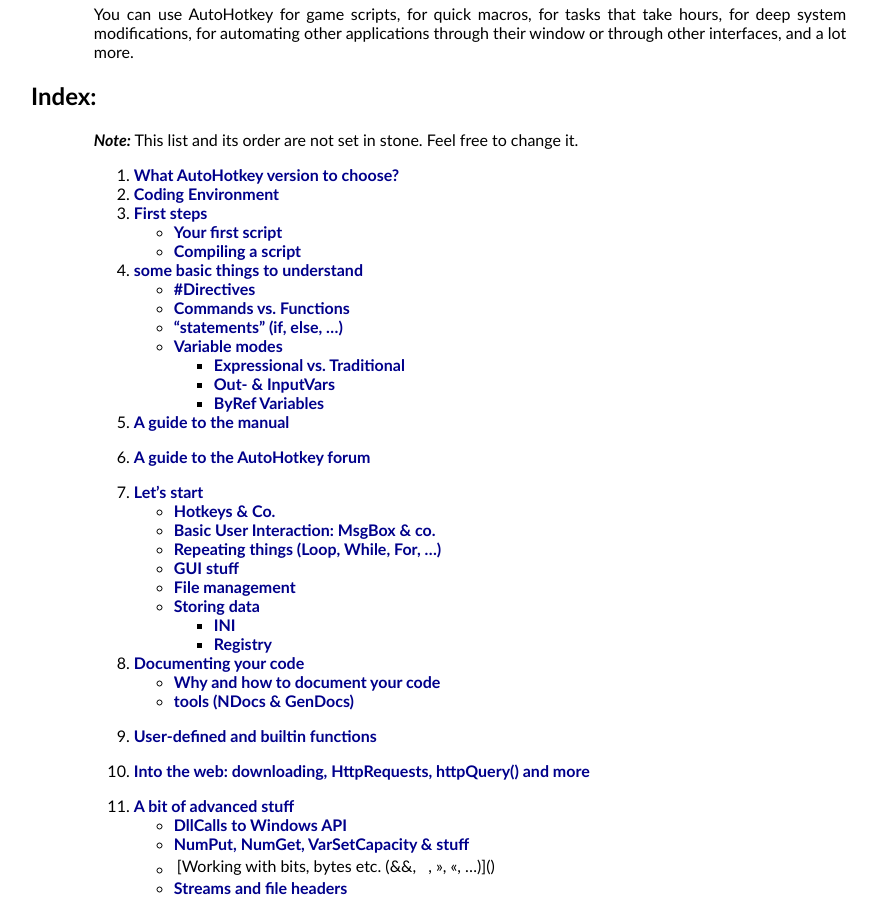
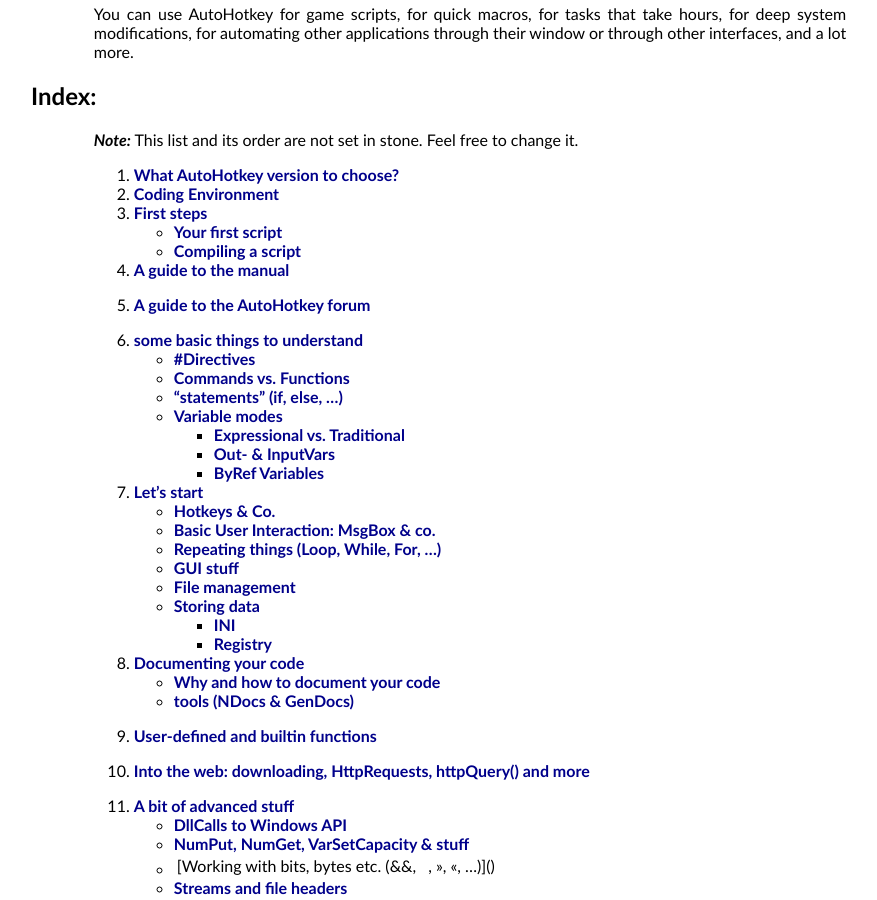
Before and after one commit to maul-esel/ahkbook, a Jekyll site: the page built from en/_posts/2011-10-29-Introduction.markdown, in a window 1280 px wide and 900 px high, scrolled down 895 px. Shown: the whole window, without its empty margins (170-1047 px from the left). Built offline with Jekyll 4.4.1, drawn with Linux system fonts in a browser that asks for light colours; part of the change alters nothing that is shown.

Commit message:
change index order

```diff
--- a/en/_posts/2011-10-29-Introduction.markdown
+++ b/en/_posts/2011-10-29-Introduction.markdown
@@ -42,7 +42,10 @@ You can use AutoHotkey for game scripts, for quick macros, for tasks that take h
 	- [Your first script]()
 	- [Compiling a script](Compiling.html)
 
-4. [some basic things to understand](Basic-Concepts.html)
+4. [A guide to the manual]()
+5. [A guide to the AutoHotkey forum]()
+
+6. [some basic things to understand](Basic-Concepts.html)
 	- [#Directives](Directives.html)
 	- [Commands vs. Functions]()
 	- ["statements" (if, else, ...)]()
@@ -50,9 +53,6 @@ You can use AutoHotkey for game scripts, for quick macros, for tasks that take h
 		- [Expressional vs. Traditional]()
 		- [Out- & InputVars]()
 		- [ByRef Variables]()
-
-5. [A guide to the manual]()
-6. [A guide to the AutoHotkey forum]()
 
 7. [Let's start]()
 	- [Hotkeys & Co.]()
```
